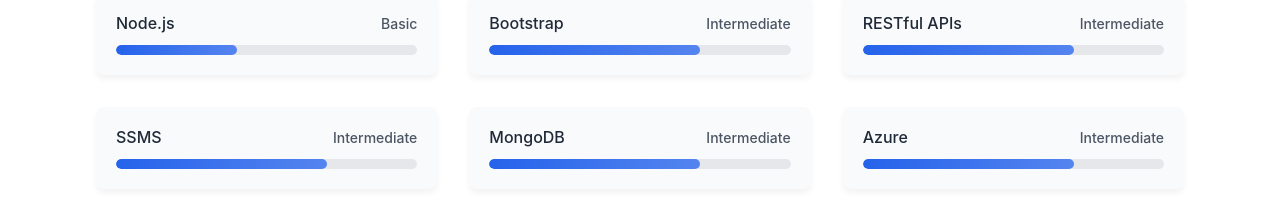
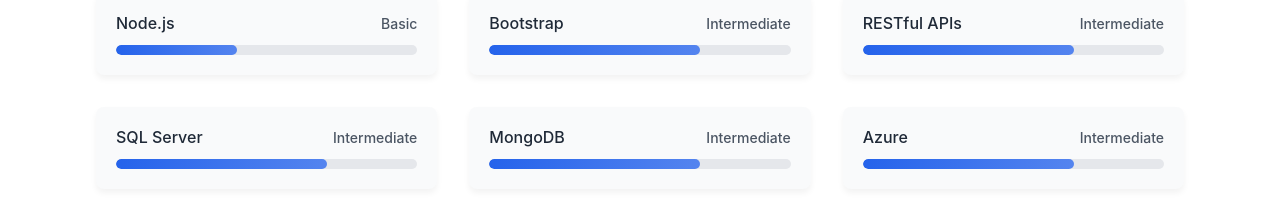
Before and after one commit to WalidcoDaoud/Portfolio, an Angular app: page / in a window 1280 px wide. Shown: the part 2140-2357 px from the top of the page. Built offline with nearby package versions, Linux system fonts and the light colour scheme.

Commit message:
skill name changed

```diff
--- a/src/app/components/sections/skills/skills.component.ts
+++ b/src/app/components/sections/skills/skills.component.ts
@@ -22,7 +22,7 @@
     { name: 'Node.js', level: 'Basic' },
     { name: 'Bootstrap', level: 'Intermediate' },
     { name: 'RESTful APIs', level: 'Intermediate' },
-    { name: 'SSMS', level: 'Intermediate' },
+    { name: 'SQL Server', level: 'Intermediate' },
     { name: 'MongoDB', level: 'Intermediate' },
     { name: 'Azure', level: 'Intermediate' },
     { name: 'CI/CD', level: 'Intermediate' },
```
